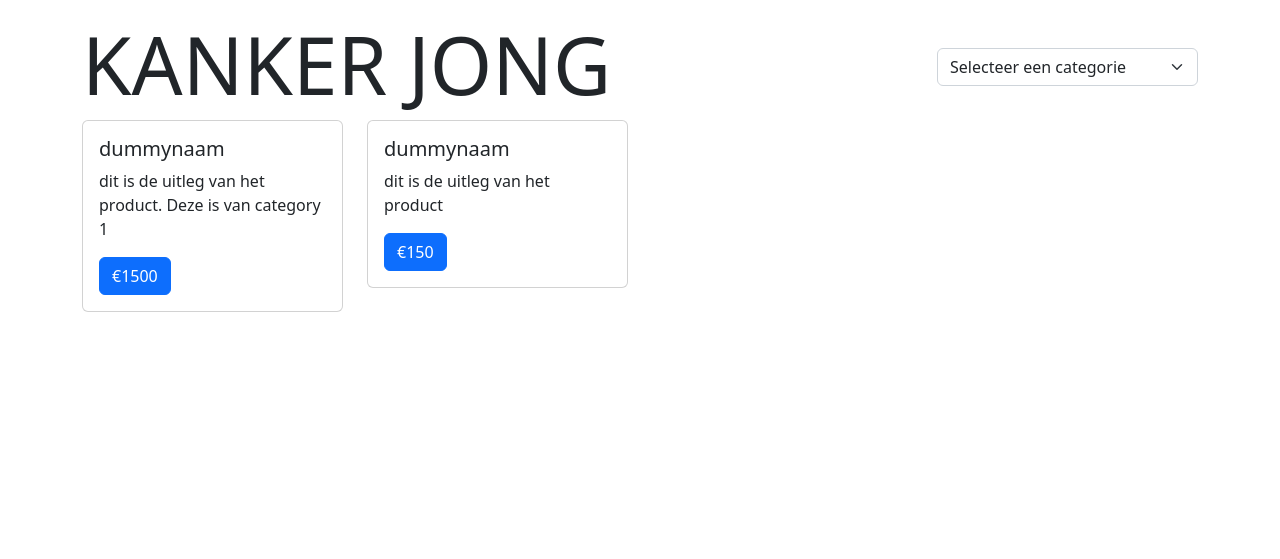
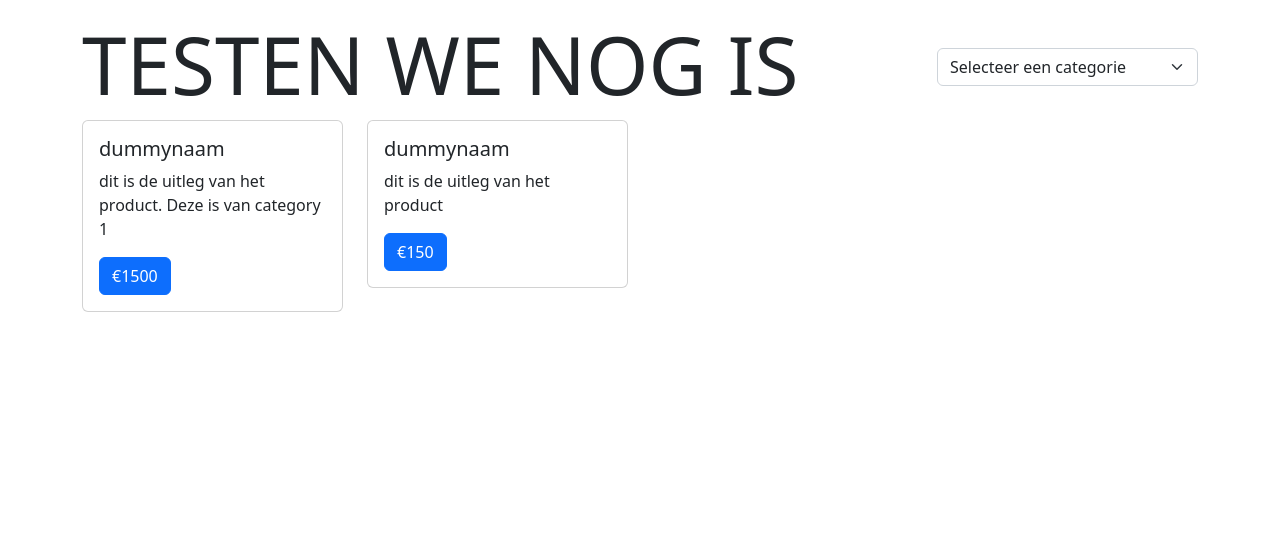
Before and after one commit to Mauritsieee/PHP_Opdracht, a PHP site: page / in a window 1280 px wide. Shown: the part 56-615 px from the top of the page. Run offline with PHP 8.4, Linux system fonts and the light colour scheme; data comes from the database, SQL or seed files in the repository; some libraries are stand-ins or nearby versions.

Commit message:
TESTEN JONGUH

```diff
--- a/pages/home.php
+++ b/pages/home.php
@@ -2,7 +2,7 @@
     <div class="row">
 
         <div class="col-9 mt-3">
-            <h1>KANKER JONG</h1>
+            <h1>Testen we nog is</h1>
         </div>
         <div class="col-3">
             <select id="filterSelector" class="form-select w-100 mt-5" onchange="updateFilter()">
```
